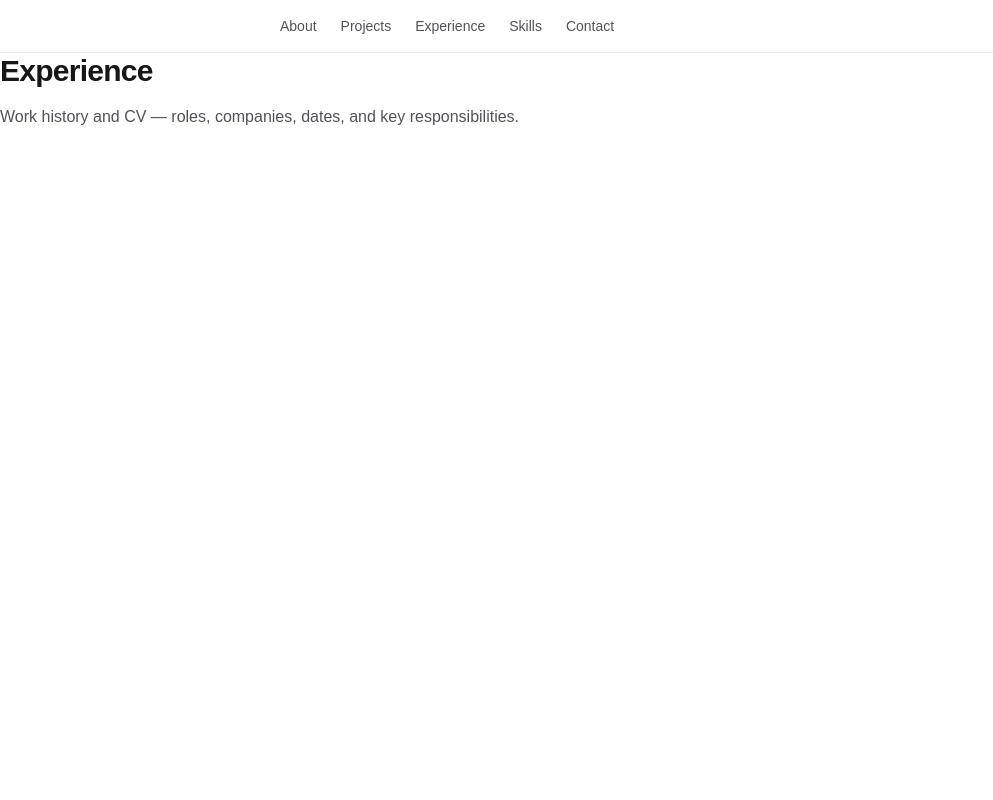
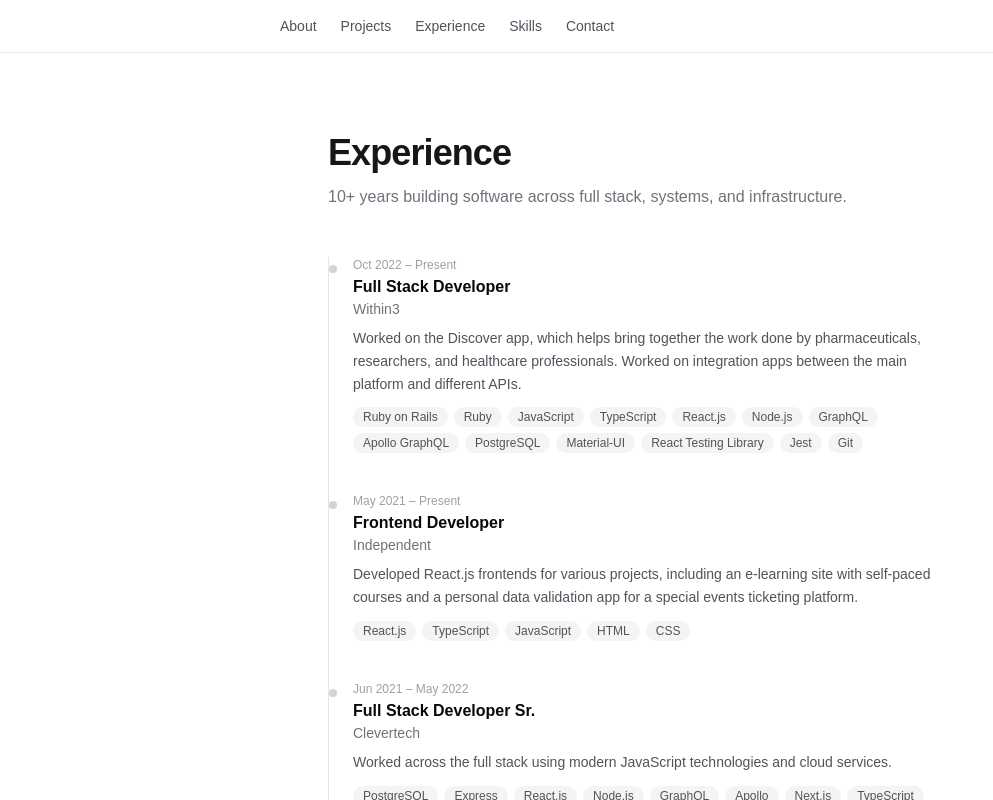
Before and after one commit to lleseg/my-portfolio, a Next.js app: page /experience in a window 1280 px wide. Shown: the top 800 px of the page, without its empty margins (0-993 px from the left). Built offline with nearby package versions, Linux system fonts and the light colour scheme.

Commit message:
feat: add experience page

```diff
--- a/app/experience/page.tsx
+++ b/app/experience/page.tsx
@@ -1,10 +1,21 @@
+import { ExperienceEntry } from "@/components/ExperienceEntry";
+import { experience } from "@/data/experience";
+
 export default function ExperiencePage() {
   return (
-    <>
-      <h1 className="text-3xl font-semibold tracking-tight">Experience</h1>
-      <p className="mt-4 text-zinc-600 dark:text-zinc-400">
-        Work history and CV — roles, companies, dates, and key responsibilities.
+    <section className="mx-auto max-w-2xl px-6 py-20">
+      <h1 className="text-4xl font-semibold tracking-tight">Experience</h1>
+      <p className="mt-3 text-zinc-500 dark:text-zinc-400">
+        10+ years building software across full stack, systems, and infrastructure.
       </p>
-    </>
+      <ul className="mt-12 flex flex-col gap-10 border-l border-zinc-200 dark:border-zinc-800">
+        {experience.map((entry) => (
+          <ExperienceEntry
+            key={`${entry.company}-${entry.period}`}
+            entry={entry}
+          />
+        ))}
+      </ul>
+    </section>
   );
 }
--- /dev/null
+++ b/components/ExperienceEntry.tsx
@@ -0,0 +1,30 @@
+import { Experience } from "@/data/experience";
+
+interface Props {
+  entry: Experience;
+}
+
+export function ExperienceEntry({ entry }: Props) {
+  return (
+    <li className="relative pl-6 before:absolute before:left-0 before:top-2 before:h-2 before:w-2 before:rounded-full before:bg-zinc-300 before:dark:bg-zinc-600">
+      <p className="text-xs text-zinc-400 dark:text-zinc-500">{entry.period}</p>
+      <h2 className="mt-0.5 font-semibold text-zinc-950 dark:text-zinc-50">
+        {entry.role}
+      </h2>
+      <p className="text-sm text-zinc-500 dark:text-zinc-400">{entry.company}</p>
+      <p className="mt-2 text-sm leading-relaxed text-zinc-600 dark:text-zinc-400">
+        {entry.description}
+      </p>
+      <ul className="mt-3 flex flex-wrap gap-1.5">
+        {entry.skills.map((skill) => (
+          <li
+            key={skill}
+            className="rounded-full bg-zinc-100 px-2.5 py-0.5 text-xs text-zinc-600 dark:bg-zinc-800 dark:text-zinc-400"
+          >
+            {skill}
+          </li>
+        ))}
+      </ul>
+    </li>
+  );
+}
--- /dev/null
+++ b/data/experience.ts
@@ -0,0 +1,158 @@
+export interface Experience {
+  company: string;
+  role: string;
+  period: string;
+  description: string;
+  skills: string[];
+}
+
+export const experience: Experience[] = [
+  {
+    company: "Within3",
+    role: "Full Stack Developer",
+    period: "Oct 2022 – Present",
+    description:
+      "Worked on the Discover app, which helps bring together the work done by pharmaceuticals, researchers, and healthcare professionals. Worked on integration apps between the main platform and different APIs.",
+    skills: [
+      "Ruby on Rails",
+      "Ruby",
+      "JavaScript",
+      "TypeScript",
+      "React.js",
+      "Node.js",
+      "GraphQL",
+      "Apollo GraphQL",
+      "PostgreSQL",
+      "Material-UI",
+      "React Testing Library",
+      "Jest",
+      "Git",
+    ],
+  },
+  {
+    company: "Independent",
+    role: "Frontend Developer",
+    period: "May 2021 – Present",
+    description:
+      "Developed React.js frontends for various projects, including an e-learning site with self-paced courses and a personal data validation app for a special events ticketing platform.",
+    skills: ["React.js", "TypeScript", "JavaScript", "HTML", "CSS"],
+  },
+  {
+    company: "Clevertech",
+    role: "Full Stack Developer Sr.",
+    period: "Jun 2021 – May 2022",
+    description:
+      "Worked across the full stack using modern JavaScript technologies and cloud services.",
+    skills: [
+      "PostgreSQL",
+      "Express",
+      "React.js",
+      "Node.js",
+      "GraphQL",
+      "Apollo",
+      "Next.js",
+      "TypeScript",
+      "AWS",
+    ],
+  },
+  {
+    company: "Whyline",
+    role: "Full Stack Developer Sr.",
+    period: "Apr 2021 – Jun 2021",
+    description: "Worked on queue management and appointment management products.",
+    skills: [
+      "MongoDB",
+      "Express",
+      "Angular",
+      "Node.js",
+      "TypeScript",
+      "Jest",
+      "AWS",
+    ],
+  },
+  {
+    company: "SouthernMinds",
+    role: "Full Stack Developer Sr.",
+    period: "Dec 2019 – Mar 2021",
+    description:
+      "Led the development from scratch of a marketplace for independent clothing designers, integrating directly with Shopify stores. Responsible for requirements analysis, development, and cross-team coordination.",
+    skills: [
+      "MongoDB",
+      "Express",
+      "React",
+      "Node.js",
+      "GraphQL",
+      "Apollo",
+      "Next.js",
+      "TypeScript",
+      "Tailwind CSS",
+      "AWS",
+      "Azure DevOps",
+    ],
+  },
+  {
+    company: "Whyline",
+    role: "Full Stack Developer SSr.",
+    period: "Aug 2018 – Nov 2019",
+    description:
+      "Worked on a queue management system and an appointment manager. Contributed to high-impact features for key clients with positive outcomes.",
+    skills: [
+      "MongoDB",
+      "Express",
+      "Angular",
+      "Node.js",
+      "TypeScript",
+      "Jest",
+      "AWS",
+    ],
+  },
+  {
+    company: "Terragene",
+    role: "Systems Analyst",
+    period: "Jul 2018 – Aug 2018",
+    description:
+      "Performed code refactoring of an ERP system, interviewed key users, and analyzed, developed, and implemented improvements. Delivered complex reports for various stakeholders.",
+    skills: ["C#", "MySQL", "Angular", "JavaScript", "HTML", "CSS"],
+  },
+  {
+    company: "Accenture",
+    role: "Application Development Analyst",
+    period: "Jun 2016 – Jun 2018",
+    description:
+      "Developed back-end and front-end features for a client management and executive contracts system. Built and maintained two REST APIs handling financial statistics and economic indicators, and developed AWS Lambda functions integrated with S3, SNS, Step Functions, and Redshift.",
+    skills: [
+      "VB.NET",
+      "ASP.NET",
+      "SQL Server",
+      "AngularJS",
+      "TypeScript",
+      "JavaScript",
+      "AWS",
+      "Serverless",
+    ],
+  },
+  {
+    company: "Accenture",
+    role: "Application Development Associate",
+    period: "Sep 2014 – May 2016",
+    description:
+      "Maintained MS SQL Server databases and developed SQL scripts for large-scale data conversions. Led 3 of the largest financial data conversions in the project with high-quality outcomes.",
+    skills: ["SQL Server", "SSIS", "AWS"],
+  },
+  {
+    company: "Fulcrum SRL",
+    role: "IT System Administrator",
+    period: "Jan 2007 – Sep 2014",
+    description:
+      "Technical service of company PCs (preventive and corrective), server backup management, and CRM database maintenance. Analyzed budgets for hardware acquisitions and produced technology reports.",
+    skills: ["PC Hardware", "Networking", "CRM", "SQL"],
+  },
+  {
+    company: "Servicios Hidráulicos S.A.",
+    role: "PC Support Technician",
+    period: "Jan 2005 – Dec 2013",
+    description:
+      "Reassembled and maintained all company PCs. Built the company network from scratch and managed all hardware budgets and acquisitions.",
+    skills: ["PC Hardware", "Networking"],
+  },
+];
```
